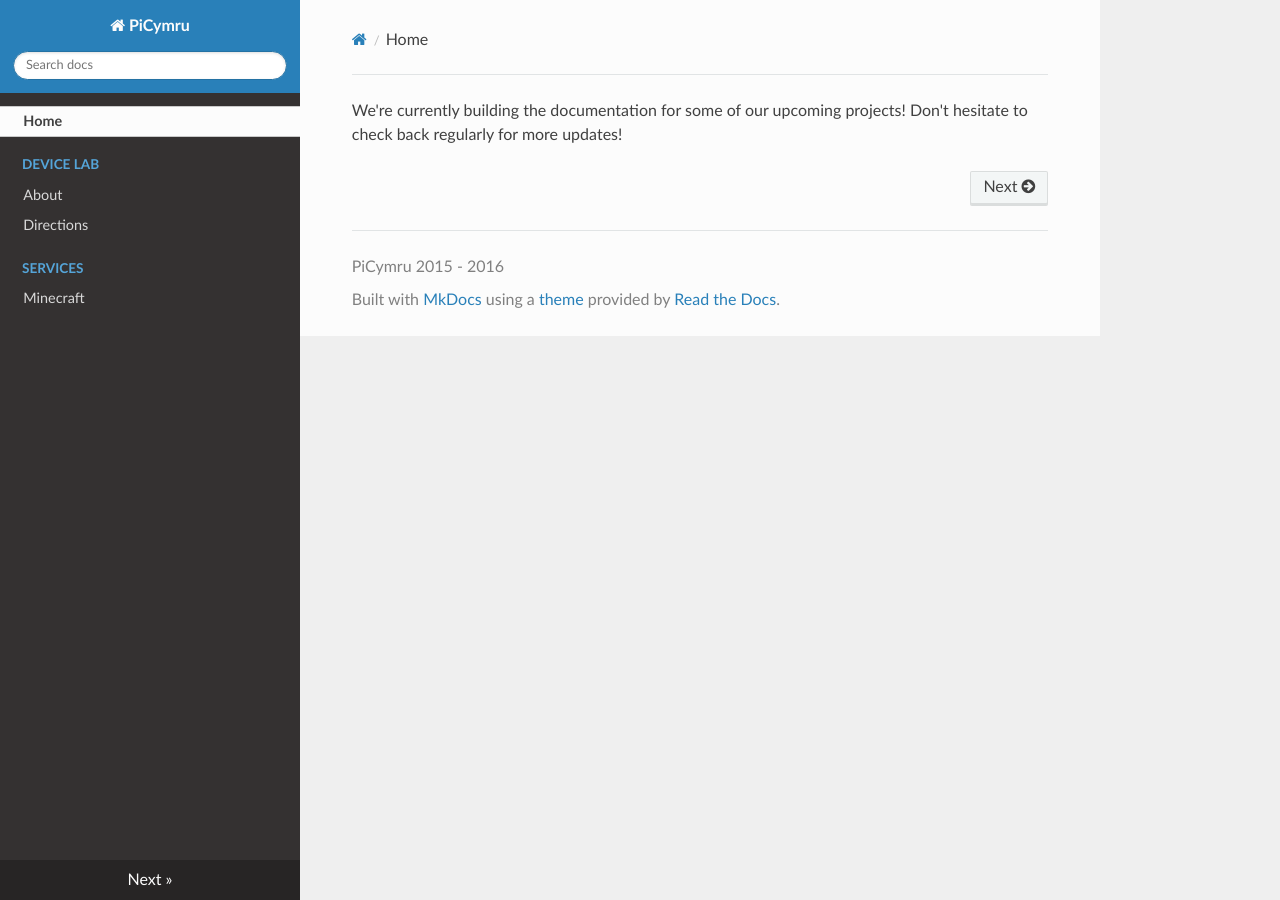
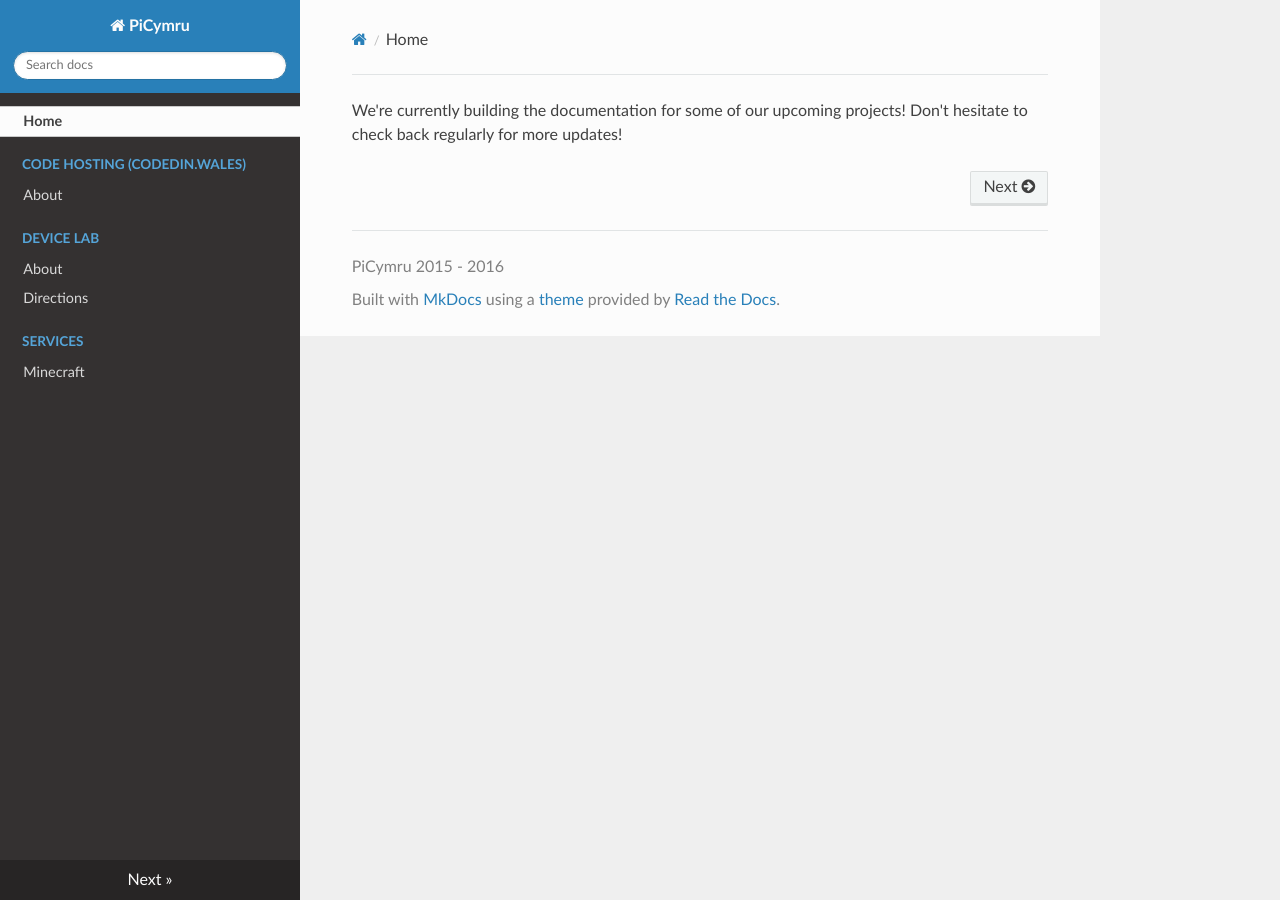
Before and after one commit to picymru/docs.codedin.wales, an MkDocs documentation site: the page built from docs/index.md, in a window 1280 px wide. Built offline with MkDocs 1.6.1, drawn with Linux system fonts in a browser that asks for light colours; nearby versions of some CDN libraries; old or Windows-style settings are respelled for this version of MkDocs.

Commit message:
Added additional menu items to mkdocs.yml

```diff
--- a/mkdocs.yml
+++ b/mkdocs.yml
@@ -4,6 +4,8 @@ theme: readthedocs
 extra_css: ['extra.css']
 pages:
   - 'Home': 'index.md'
+  - 'Code Hosting (codedin.wales)':
+      - 'About': 'codedin/index.md'
   - 'Device Lab':
       - 'About': 'devicelab/index.md'
       - 'Directions': 'devicelab/directions.md'
```
